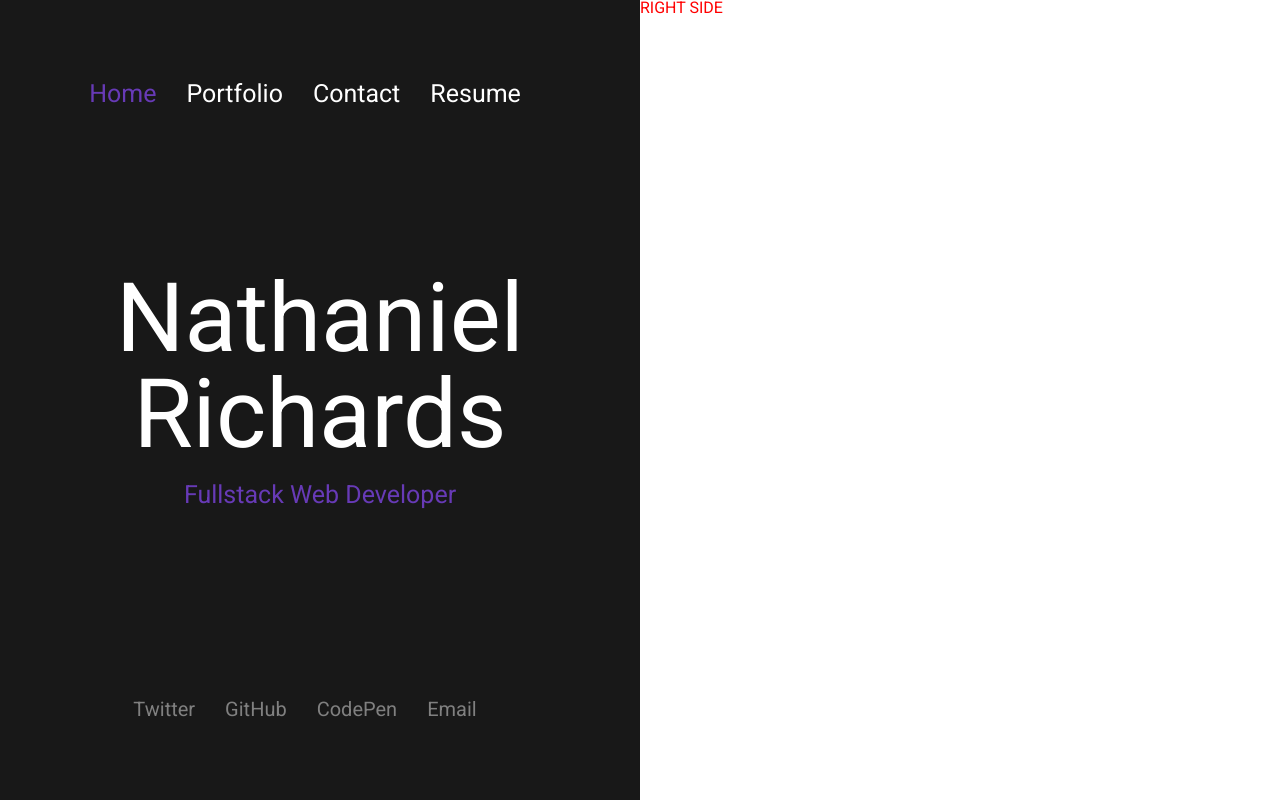
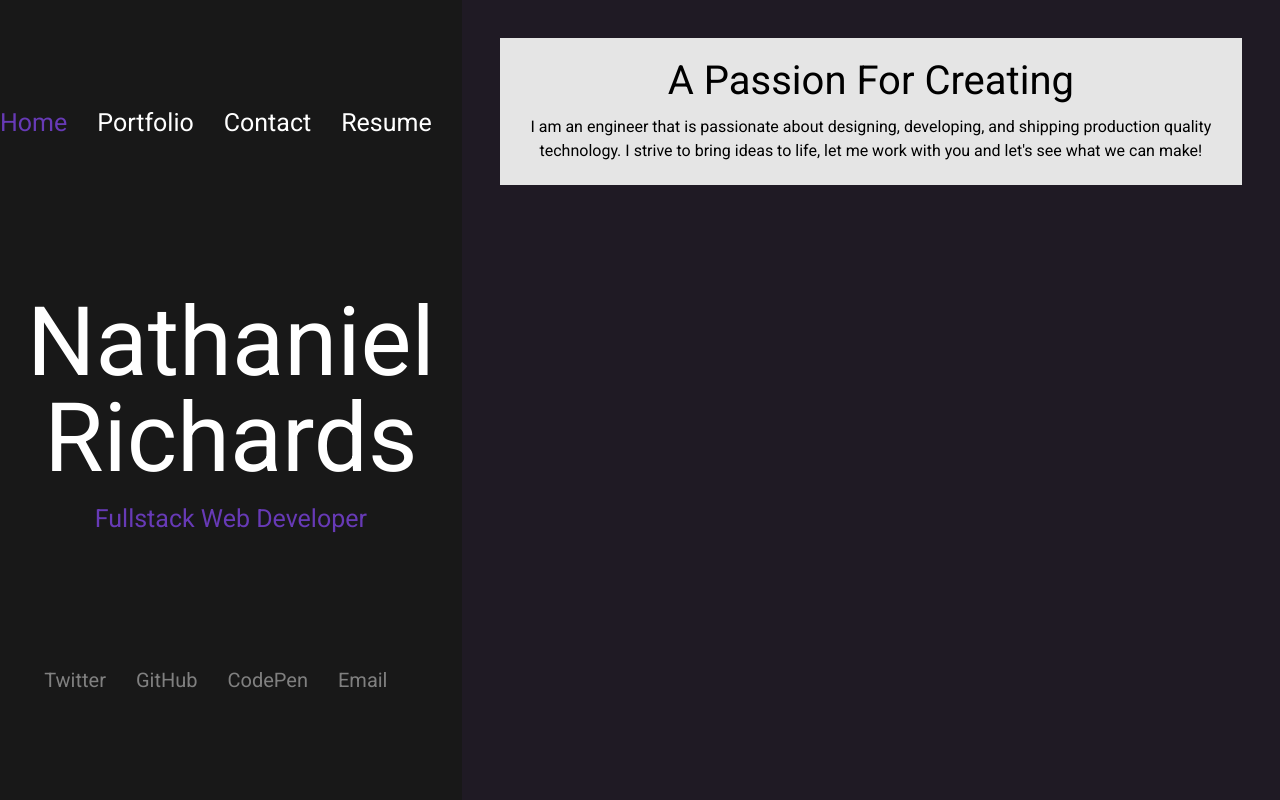
Before and after one commit to NateTheDev1/CustomPortfolio, a plain HTML site: page index.html in a window 1280 px wide. Drawn offline with Linux system fonts and the light colour scheme.

Commit message:
More work on right side

```diff
--- a/css/index.css
+++ b/css/index.css
@@ -143,6 +143,7 @@ body {
 .flex-container {
 	display: flex;
 	height: 100vh;
+	flex-direction: row;
 }
 
 .container {
@@ -219,7 +220,7 @@ body {
 	font-size: 40px;
 }
 
-.projects-container {
+/* .projects-container {
 	display: flex;
 	justify-content: space-between;
 }
@@ -227,7 +228,7 @@ body {
 	width: 20%;
 	height: 200px;
 	background: black;
-}
+} */
 /*
 @media (max-width: 740px) {
 	.navbar {
@@ -245,14 +246,21 @@ body {
 	}
 } */
 @media (max-width: 1024px) {
+	.content-container {
+		width: 100%;
+	}
+
 	.flex-container {
 		flex-direction: column;
+
+		height: 100%;
 	}
 
 	.container {
 		width: 100%;
 	}
 }
+
 /*
 @media (max-width: 375px) {
 	.flex-container {
@@ -265,3 +273,32 @@ body {
 		width: 100%;
 	}
 } */
+
+.content-container {
+	width: 100%;
+	display: flex;
+	flex-direction: column;
+	background: #1f1a24;
+	box-sizing: border-box;
+	padding: 3%;
+}
+
+.about {
+	width: 100%;
+	background: #e5e5e5;
+	box-sizing: inherit;
+	padding: 3%;
+}
+
+.lead {
+	font-size: 2.5rem;
+	color: black;
+	text-align: center;
+	margin-bottom: 2%;
+}
+
+.sub-lead {
+	color: black;
+	line-height: 1.5;
+	text-align: center;
+}
--- a/index.html
+++ b/index.html
@@ -8,7 +8,10 @@
   <title>Nathaniel Richards</title>
   <link href="https://fonts.googleapis.com/css?family=Montserrat&display=swap" rel="stylesheet">
   <link href="https://fonts.googleapis.com/css?family=Roboto&display=swap" rel="stylesheet">
-  <link rel="stylesheet" type="text/css" href="./css/index.css" </head> <body>
+  <link rel="stylesheet" type="text/css" href="./css/index.css">
+</head>
+
+<body>
   <div class="flex-container">
     <div class="container">
       <header>
@@ -21,7 +24,7 @@
         </nav>
       </header>
 
-    <section class="content-header" >
+      <section class="content-header">
         <div style="margin-bottom: 30%; margin-top: 20px;">
           <h1>Nathaniel<br> Richards</h1>
           <h3>Fullstack Web Developer</h3>
@@ -33,22 +36,16 @@
           <a href="#" class="social-link">Email</a>
         </div>
       </section>
-<!--
-    <section class="content-portfolio">
-      <h2>Portfolio</h2>
-      <hr class="breakpoint" style="margin-bottom: 50px;">
-      <div class="projects-container">
-        <div class="project-box"></div>
-        <div class="project-box"></div>
-        <div class="project-box"></div>
-        <div class="project-box"></div>
     </div>
-    </section> -->
+    <div class="content-container">
+      <section class="about">
+        <h2 class="lead">A Passion For Creating</h2>
+        <p class="sub-lead">I am an engineer that is passionate about designing, developing, and shipping production
+          quality technology. I strive to bring ideas to life, let me work with you and let's see what we can make!</p>
+      </section>
+      <section class="projects-container">
 
-  </div>
-
-  <div class="content-container">
-    <h1 style="color: red">RIGHT SIDE</h1>
+      </section>
     </div>
   </div>
 </body>
```
Lines whose indentation alone changed are shown as unchanged.
